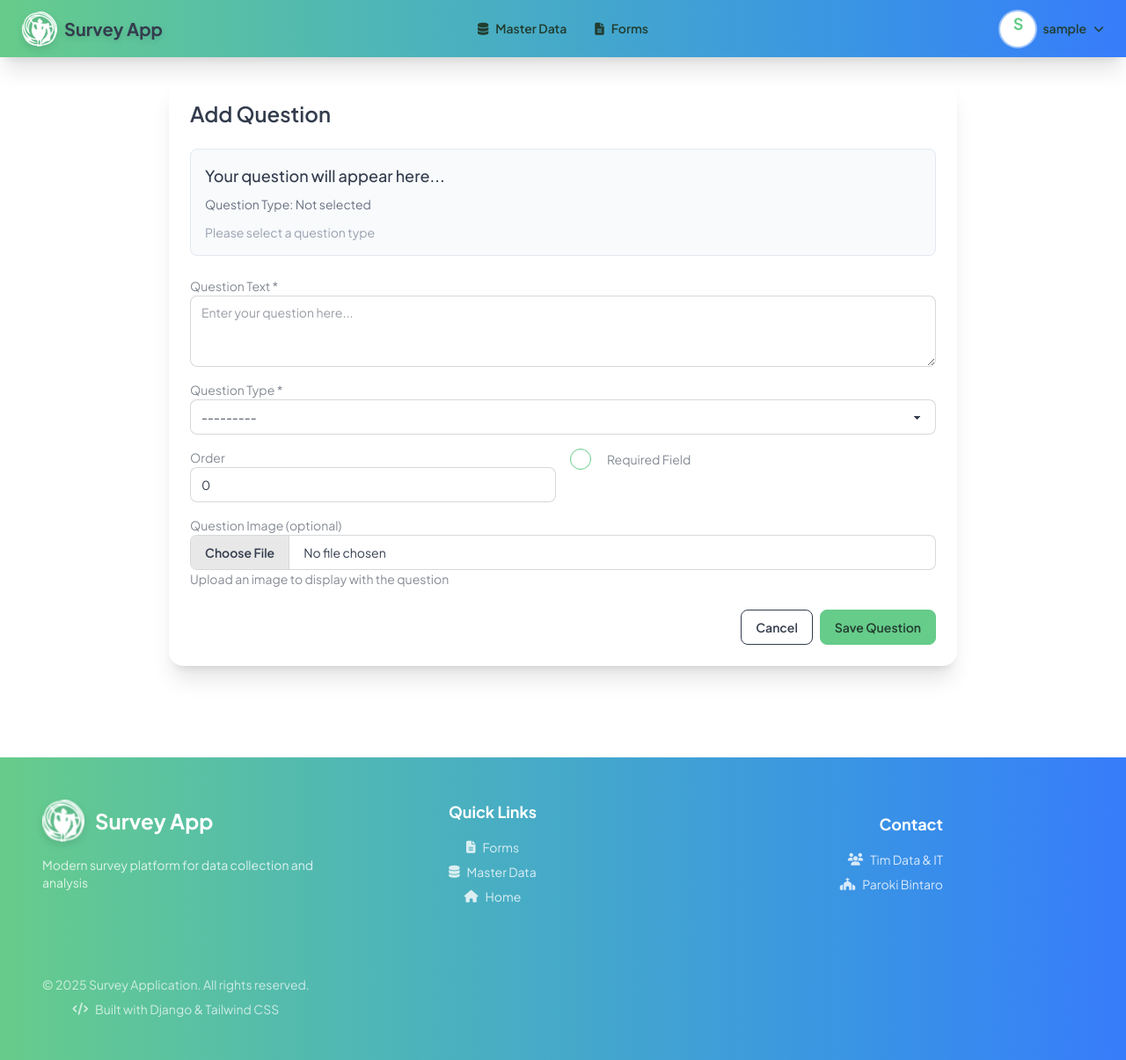
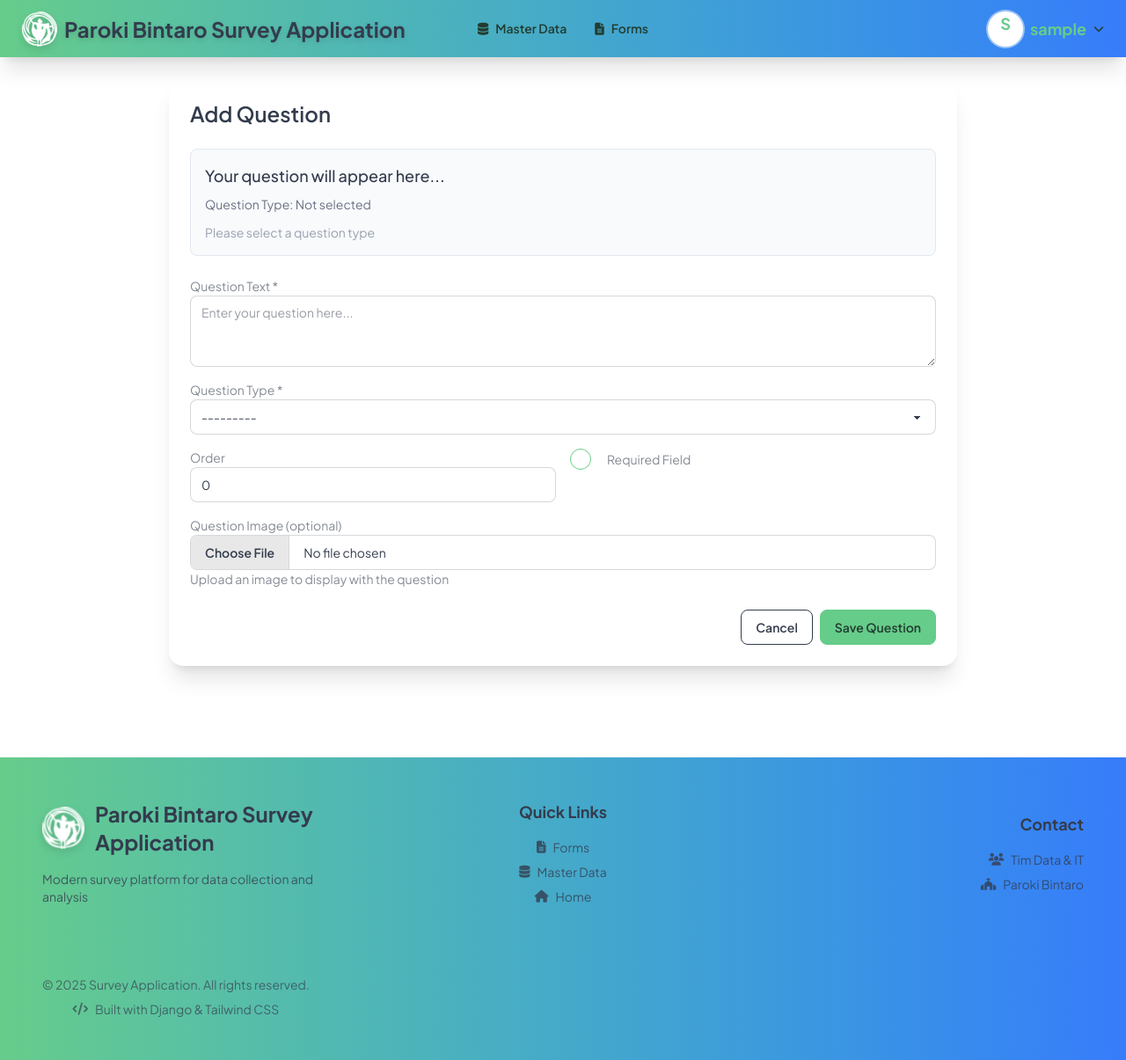
Before and after one commit to BenedictusAryo/survey_application, a Django app: page /forms/1/questions/add/ in a window 1280 px wide. Shown: the whole page at 88% size. Run offline with Django 5.2, Linux system fonts and the light colour scheme; the visitor is signed in with stand-in values (Sample User, id 1); data that the repository does not hold is empty; style sheets or scripts are compiled from the project's sources; some libraries are stand-ins or nearby versions.

Commit message:
Refactor FormEditForm: streamline fields, enhance password handling, and improve error messaging in edit templates

```diff
--- a/forms/forms.py
+++ b/forms/forms.py
@@ -100,7 +100,7 @@ class FormEditForm(forms.ModelForm):
         model = Form
         fields = [
             'title', 'description', 'password', 'require_captcha',
-            'form_image', 'form_settings'
+            'form_image'
         ]
         widgets = {
             'title': forms.TextInput(attrs={
@@ -112,9 +112,10 @@ class FormEditForm(forms.ModelForm):
                 'rows': 4,
                 'placeholder': 'Describe what this form is for...'
             }),
-            'password': forms.PasswordInput(attrs={
+            'password': forms.TextInput(attrs={
                 'class': 'input input-bordered w-full',
-                'placeholder': 'Optional password protection'
+                'placeholder': 'Optional password protection',
+                'type': 'password'
             }),
             'require_captcha': forms.CheckboxInput(attrs={
                 'class': 'checkbox checkbox-primary'
@@ -145,14 +146,26 @@ class FormEditForm(forms.ModelForm):
         self.fields['title'].help_text = "The title that will be displayed to users"
         self.fields['description'].help_text = "A brief description of the form's purpose"
         self.fields['password'].help_text = "Leave blank for no password protection"
+        self.fields['password'].required = False
         self.fields['require_captcha'].help_text = "Helps prevent spam submissions"
+        self.fields['require_captcha'].required = False  # Allow unchecking
         self.fields['form_image'].help_text = "Header image for the form (optional)"
+        self.fields['form_image'].required = False
 
         # Load settings from form_settings JSON field
-        if self.instance and self.instance.pk and self.instance.form_settings:
-            settings = self.instance.form_settings
-            self.fields['unique_entries'].initial = settings.get('unique_entries', False)
-            self.fields['enable_identity'].initial = settings.get('enable_identity', True)
+        if self.instance and self.instance.pk:
+            if self.instance.form_settings:
+                settings = self.instance.form_settings
+                self.fields['unique_entries'].initial = settings.get('unique_entries', False)
+                self.fields['enable_identity'].initial = settings.get('enable_identity', True)
+
+    def clean_password(self):
+        """Handle password field - keep existing if empty"""
+        password = self.cleaned_data.get('password')
+        # If password is empty and we're editing an existing form, keep the old password
+        if not password and self.instance and self.instance.pk:
+            return self.instance.password
+        return password
 
     def save(self, commit=True):
         instance = super().save(commit=False)
@@ -170,3 +183,4 @@ class FormEditForm(forms.ModelForm):
             instance.save()
 
         return instance
+        return instance
--- a/forms/views.py
+++ b/forms/views.py
@@ -71,6 +71,10 @@ class FormEditView(LoginRequiredMixin, UpdateView):
     def form_valid(self, form):
         messages.success(self.request, f'Form "{form.instance.title}" updated successfully!')
         return super().form_valid(form)
+
+    def form_invalid(self, form):
+        messages.error(self.request, 'There was an error updating the form. Please check the fields below.')
+        return super().form_invalid(form)
 
     def get_success_url(self):
         return reverse_lazy('forms:detail', kwargs={'pk': self.object.pk})
--- a/templates/forms/detail.html
+++ b/templates/forms/detail.html
@@ -13,7 +13,7 @@
                     <li class="text-primary">{{ form.title }}</li>
                 </ul>
             </div>
-            <h1 class="text-3xl lg:text-4xl font-bold bg-gradient-to-r from-primary to-secondary bg-clip-text text-transparent mb-2">
+            <h1 class="text-5xl lg:text-7xl font-bold bg-gradient-to-r from-primary to-secondary bg-clip-text text-transparent mb-2">
                 {{ form.title }}
             </h1>
             <p class="text-base-content/70 text-lg">{{ form.description }}</p>
--- a/templates/home.html
+++ b/templates/home.html
@@ -16,7 +16,7 @@
                 Survey Application
             </h1>
             <p class="py-6 text-lg text-base-content/80 max-w-xl mx-auto">
-                Create intelligent forms with reusable master data. Build surveys smarter - eliminate repetitive data entry with centralized identity records.
+                Paroki Bintaro Matius Penginjil Survey Application for data collection, community engagement, and ministry planning.
             </p>
 
             {% if user.is_authenticated %}
--- a/templates/partials/footer.html
+++ b/templates/partials/footer.html
@@ -1,4 +1,4 @@
-<footer class="footer bg-gradient-to-r from-primary to-secondary text-primary-content mt-20">
+<footer class="footer bg-gradient-to-r from-primary to-secondary mt-20">
     <div class="container mx-auto px-12 py-12">
         <div class="grid grid-cols-1 md:grid-cols-3 gap-8 text-center md:text-left">
             <!-- Brand Section -->
@@ -6,31 +6,31 @@
                 {% load static %}
                 <div class="flex items-center gap-3 mb-4">
                     <img src="{% static 'images/logo.png' %}" alt="Logo" class="h-12 w-auto drop-shadow-lg">
-                    <span class="text-2xl font-bold text-white">Survey App</span>
+                    <span class="text-2xl font-bold text-base-content">Paroki Bintaro Survey Application</span>
                 </div>
-                <p class="text-sm text-white/80 text-center md:text-left max-w-xs">
+                <p class="text-sm text-base-content/80 text-center md:text-left max-w-xs">
                     Modern survey platform for data collection and analysis
                 </p>
             </div>
 
             <!-- Quick Links -->
             <div class="flex flex-col items-center justify-center">
-                <h3 class="font-bold text-lg mb-4 text-white">Quick Links</h3>
+                <h3 class="font-bold text-lg mb-4 text-base-content">Quick Links</h3>
                 <ul class="space-y-2 text-center w-full">
                     {% if user.is_authenticated and user.is_form_creator %}
                         <li>
-                            <a href="{% url 'forms:list' %}" class="link link-hover text-white/80 hover:text-white flex items-center justify-center gap-2">
+                            <a href="{% url 'forms:list' %}" class="link link-hover text-base-content/80 hover:text-base-content flex items-center justify-center gap-2">
                                 <i class="fas fa-file-alt"></i> Forms
                             </a>
                         </li>
                         <li>
-                            <a href="{% url 'master_data:list' %}" class="link link-hover text-white/80 hover:text-white flex items-center justify-center gap-2">
+                            <a href="{% url 'master_data:list' %}" class="link link-hover text-base-content/80 hover:text-base-content flex items-center justify-center gap-2">
                                 <i class="fas fa-database"></i> Master Data
                             </a>
                         </li>
                     {% endif %}
                     <li>
-                        <a href="{% url 'home' %}" class="link link-hover text-white/80 hover:text-white flex items-center justify-center gap-2">
+                        <a href="{% url 'home' %}" class="link link-hover text-base-content/80 hover:text-base-content flex items-center justify-center gap-2">
                             <i class="fas fa-home"></i> Home
                         </a>
                     </li>
@@ -39,8 +39,8 @@
 
             <!-- Contact Info -->
             <div class="flex flex-col items-center md:items-end justify-center">
-                <h3 class="font-bold text-lg mb-4 text-white">Contact</h3>
-                <div class="text-sm text-white/80 space-y-2 text-center md:text-right w-full">
+                <h3 class="font-bold text-lg mb-4 text-base-content">Contact</h3>
+                <div class="text-sm text-base-content/80 space-y-2 text-center md:text-right w-full">
                     <p class="flex items-center justify-center md:justify-end gap-2">
                         <i class="fas fa-users"></i>
                         <span>Tim Data & IT</span>
@@ -55,7 +55,7 @@
 
         <!-- Bottom Bar -->
         <div class="divider divider-neutral opacity-20 mt-8"></div>
-        <div class="text-center text-sm text-white/70">
+        <div class="text-center text-sm text-base-content/70">
             <p>
                 © {{ current_year|default:"2025" }} Survey Application. All rights reserved.
             </p>
--- a/templates/partials/navbar.html
+++ b/templates/partials/navbar.html
@@ -29,7 +29,7 @@
         <a class="btn btn-ghost normal-case text-xl font-bold hover:bg-white/20 gap-2" href="{% url 'home' %}">
             {% load static %}
             <img src="{% static 'images/logo.png' %}" alt="Logo" class="h-10 w-auto drop-shadow-lg">
-            <span class="hidden sm:inline text-base-content drop-shadow-md">Survey App</span>
+            <span class="hidden sm:inline text-base-content drop-shadow-md text-2xl">Paroki Bintaro Survey Application</span>
         </a>
     </div>
 
@@ -61,7 +61,7 @@
                             <span class="text-lg font-bold">{{ user.username|first|upper }}</span>
                         </div>
                     </div>
-                    <span class="hidden md:inline font-semibold">{{ user.username }}</span>
+                    <span class="hidden md:inline text-primary text-lg font-bold">{{ user.username }}</span>
                     <i class="fas fa-chevron-down text-xs"></i>
                 </div>
                 <ul tabindex="0" class="menu menu-sm dropdown-content mt-3 z-[1] p-2 shadow-2xl bg-base-100 rounded-box w-56 text-base-content border border-base-300">
```
Also changed, not shown: templates/forms/edit.html (+30 -0 lines).
